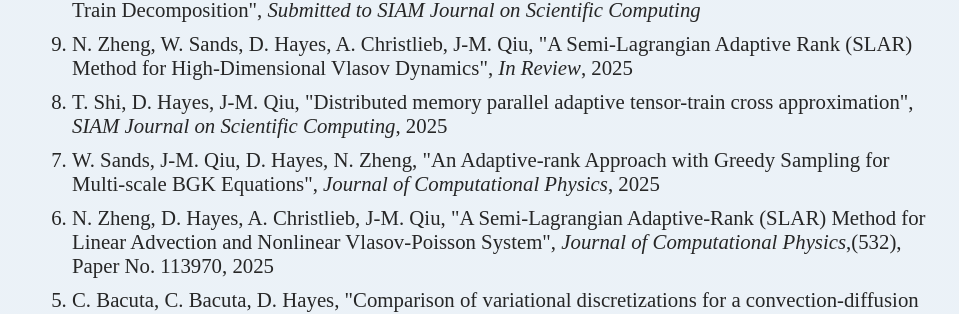
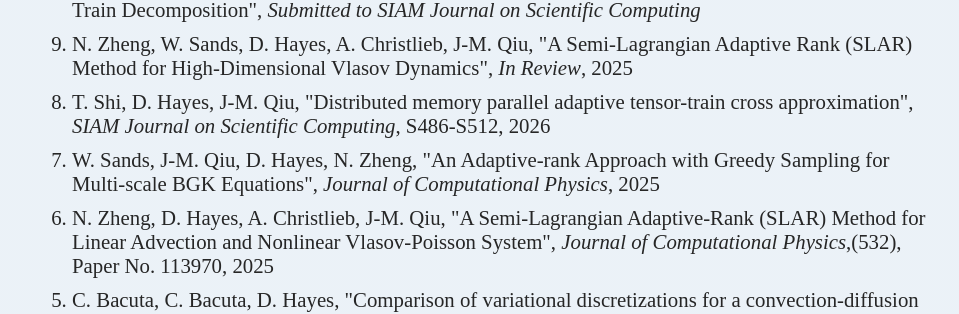
Before and after one commit to dhayes95/dhayes95.github.io, a Jekyll site: the page built from research/index.html, in a window 1280 px wide. Shown: the part 860-1174 px from the top of the page, without its empty margins (160-1119 px from the left). Built offline with Jekyll 4.4.1, drawn with Linux system fonts in a browser that asks for light colours.

Commit message:
Update publication details in index.html

```diff
--- a/research/index.html
+++ b/research/index.html
@@ -20,7 +20,7 @@ title: Research Interest
 			<ol reversed>
 				<li>D. Hayes, J-M. Qiu, T. Shi, "An Efficient and Robust Projection Enhanced Interpolation Based Tensor Train Decomposition", <i>Submitted to SIAM Journal on Scientific Computing</i></li>
 				<li>N. Zheng, W. Sands, D. Hayes, A. Christlieb, J-M. Qiu, "A Semi-Lagrangian Adaptive Rank (SLAR) Method for High-Dimensional Vlasov Dynamics", <i>In Review</i>, 2025</li>
-				<li>T. Shi, D. Hayes, J-M. Qiu, "Distributed memory parallel adaptive tensor-train cross approximation", <i>SIAM Journal on Scientific Computing</i>, 2025</li>
+				<li>T. Shi, D. Hayes, J-M. Qiu, "Distributed memory parallel adaptive tensor-train cross approximation", <i>SIAM Journal on Scientific Computing</i>, S486-S512, 2026</li>
 				<li>W. Sands, J-M. Qiu, D. Hayes, N. Zheng, "An Adaptive-rank Approach with Greedy Sampling for Multi-scale BGK Equations", <i>Journal of Computational Physics</i>, 2025</li>
 				<li>N. Zheng, D. Hayes, A. Christlieb, J-M. Qiu, "A Semi-Lagrangian Adaptive-Rank (SLAR) Method for Linear Advection and Nonlinear Vlasov-Poisson System", <i>Journal of Computational Physics</i>,(532), Paper No. 113970, 2025</li>
 				<li>C. Bacuta, C. Bacuta, D. Hayes, "Comparison of variational discretizations for a convection-diffusion problem", <i>Rev. Roumaine Math. Pures Appl.</i>, (69), 327-351, 2024 </li>
```
